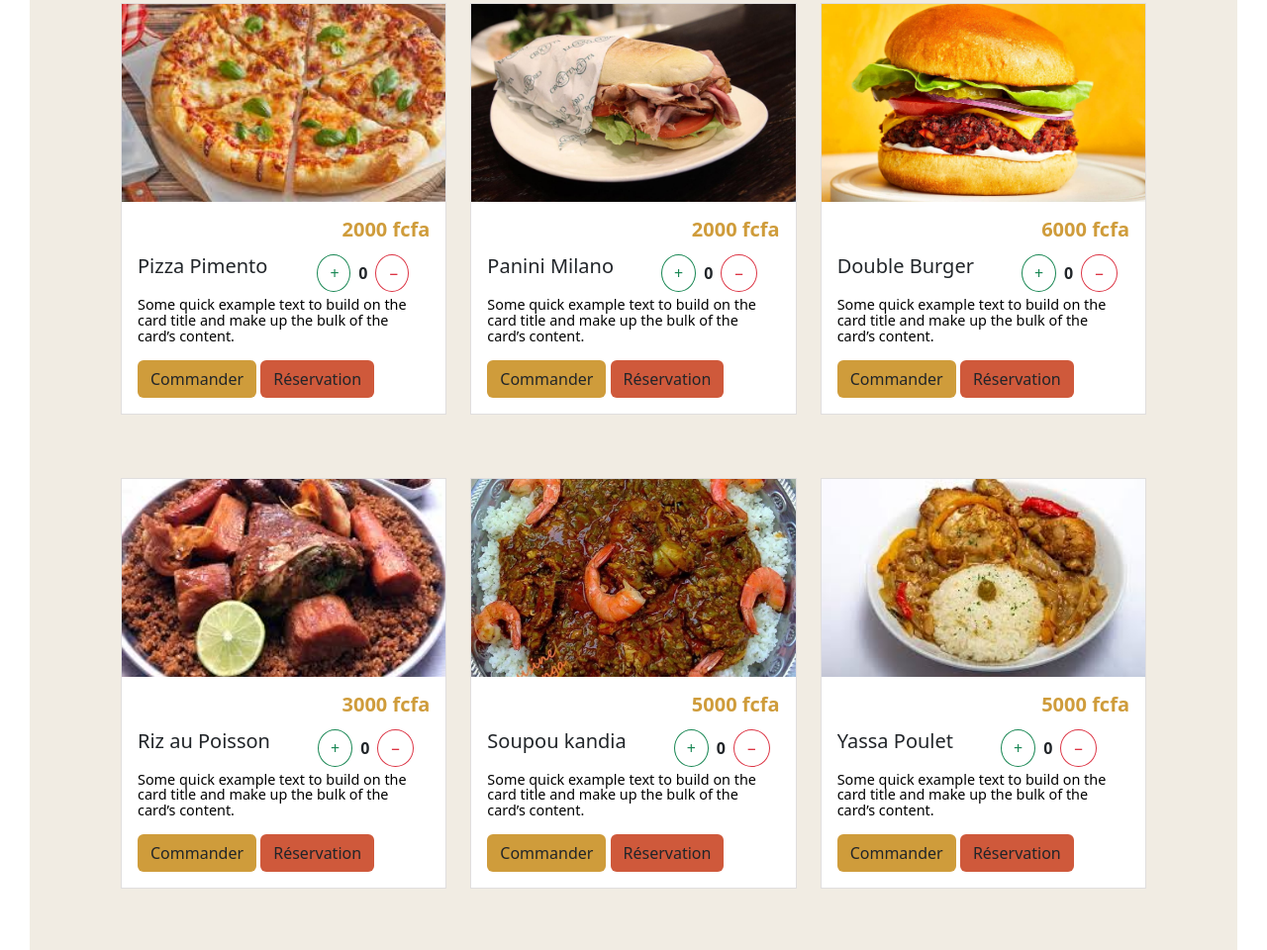
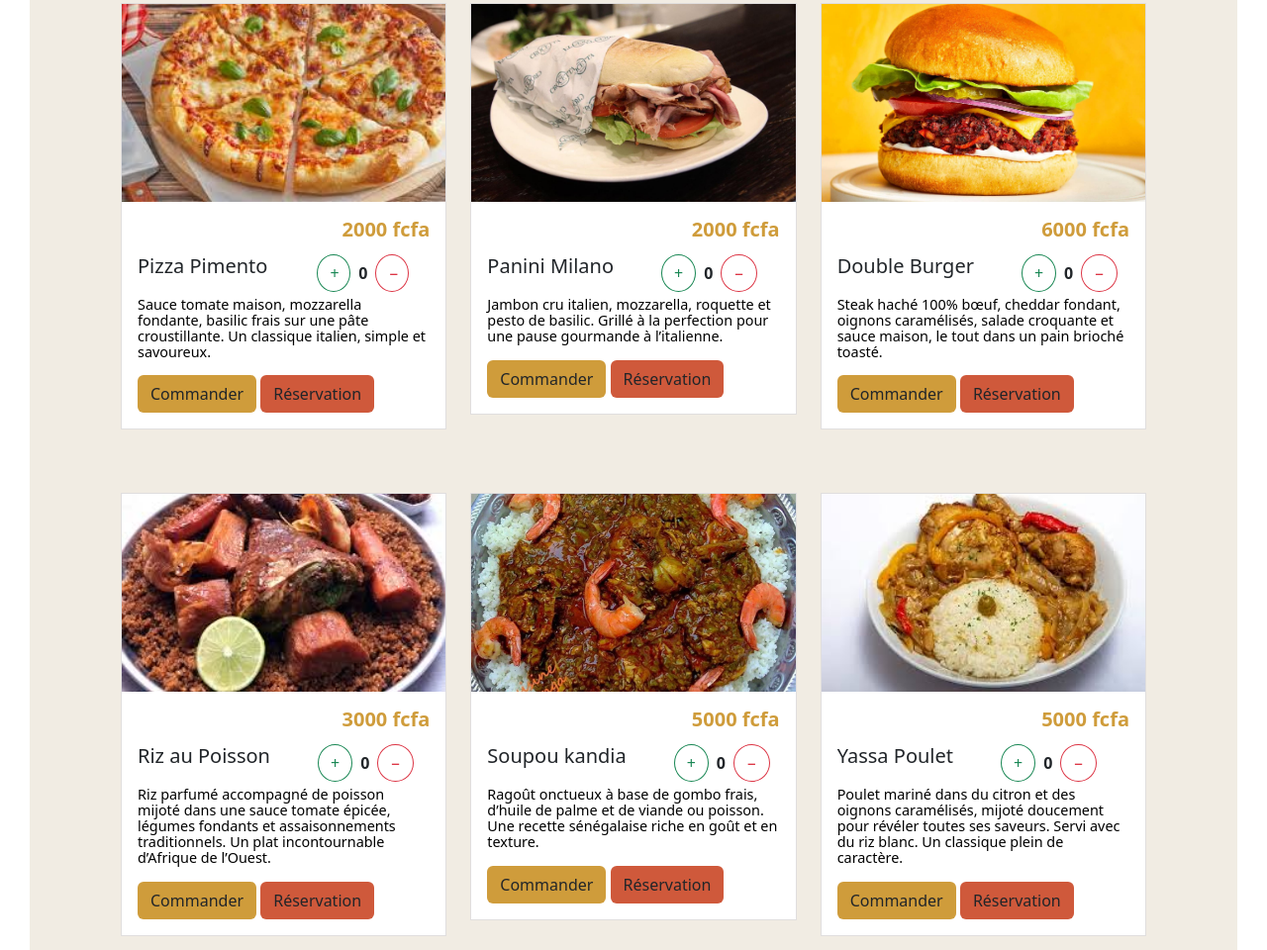
Before and after one commit to landingcamara/githubTeam, a plain HTML site: page pageDev/index.html in a window 1280 px wide. Shown: the part 1193-2153 px from the top of the page at 99% size. Drawn offline with nearby package versions, Linux system fonts and the light colour scheme; a script that the page names is missing.

Commit message:
partie doc App

```diff
--- a/pageDev/index.html
+++ b/pageDev/index.html
@@ -114,7 +114,7 @@
                                     </div>
                                 </div>
 
-                                <p class="card-text">Some quick example text to build on the card title and make up the bulk of the card’s content.</p>
+                                <p class="card-text">Sauce tomate maison, mozzarella fondante, basilic frais sur une pâte croustillante. Un classique italien, simple et savoureux.</p>
                                 <a href="#payement" style="background-color: #cf9c3b;" class="btn ">Commander</a>
                                 <a href="#order-form" style="background-color: #cf593b;" class="btn ">Réservation</a>
                             </div>
@@ -135,7 +135,7 @@
                                         <button class="btn btn-outline-danger  rounded-circle" onclick="changerQuantite2(-1)">−</button>
                                     </div>
                                 </div>
-                                <p class="card-text">Some quick example text to build on the card title and make up the bulk of the card’s content.</p>
+                                <p class="card-text">Jambon cru italien, mozzarella, roquette et pesto de basilic. Grillé à la perfection pour une pause gourmande à l’italienne.</p>
                                 <a href="#payement" style="background-color: #cf9c3b;" class="btn ">Commander</a>
                                 <a href="#order-form" style="background-color: #cf593b;" class="btn ">Réservation</a>
                             </div>
@@ -156,7 +156,7 @@
                                     <button class="btn btn-outline-danger  rounded-circle" onclick="changerQuantite3(-1)">−</button>
                                     </div>
                                 </div>
-                                <p class="card-text">Some quick example text to build on the card title and make up the bulk of the card’s content.</p>
+                                <p class="card-text">Steak haché 100% bœuf, cheddar fondant, oignons caramélisés, salade croquante et sauce maison, le tout dans un pain brioché toasté.</p>
                                 <a href="#payement" style="background-color: #cf9c3b;" class="btn ">Commander</a>
                                 <a href="#order-form" style="background-color: #cf593b;" class="btn ">Réservation</a>
                             </div>
@@ -181,7 +181,7 @@
                                     </div>
                                 </div>
 
-                                <p class="card-text">Some quick example text to build on the card title and make up the bulk of the card’s content.</p>
+                                <p class="card-text">Riz parfumé accompagné de poisson mijoté dans une sauce tomate épicée, légumes fondants et assaisonnements traditionnels. Un plat incontournable d’Afrique de l’Ouest.</p>
                                 <a href="#payement" style="background-color: #cf9c3b;" class="btn ">Commander</a>
                                 <a href="#order-form" style="background-color: #cf593b;" class="btn ">Réservation</a>
                             </div>
@@ -202,7 +202,7 @@
                                         <button class="btn btn-outline-danger  rounded-circle" onclick="changerQuantite5(-1)">−</button>
                                     </div>
                                 </div>
-                                <p class="card-text">Some quick example text to build on the card title and make up the bulk of the card’s content.</p>
+                                <p class="card-text">Ragoût onctueux à base de gombo frais, d’huile de palme et de viande ou poisson. Une recette sénégalaise riche en goût et en texture.</p>
                                 <a href="#payement" style="background-color: #cf9c3b;" class="btn ">Commander</a>
                                 <a href="#order-form" style="background-color: #cf593b;" class="btn ">Réservation</a>
                             </div>
@@ -223,7 +223,7 @@
                                         <button class="btn btn-outline-danger  rounded-circle" onclick="changerQuantite6(-1)">−</button>
                                     </div>
                                 </div>
-                                <p class="card-text">Some quick example text to build on the card title and make up the bulk of the card’s content.</p>
+                                <p class="card-text">Poulet mariné dans du citron et des oignons caramélisés, mijoté doucement pour révéler toutes ses saveurs. Servi avec du riz blanc. Un classique plein de caractère.</p>
                                 <a href="#payement" style="background-color: #cf9c3b;" class="btn ">Commander</a>
                                 <a href="#order-form" style="background-color: #cf593b;" class="btn ">Réservation</a>
                             </div>
@@ -682,7 +682,7 @@
                     <i class="fas fa-star"></i>
                     <i class="fas fa-star-half-alt"></i>
                 </div>
-                <p>Lorem ipsum, dolor sit amet consectetur adipisicing elit. Esse laudantium officia totam? Autem a assumenda tenetur blanditiis esse accusantium?</p>
+                <p>Un véritable coup de cœur ! L’accueil est chaleureux, le service impeccable, et les plats… un pur délice. Mention spéciale au chef pour la cuisson parfaite du magret de canard. Nous reviendrons sans hésiter !</p>
 
                 <img src="../assets/icones/guillemet.png" class="icone" alt="">
 
@@ -697,7 +697,7 @@
                     <i class="fas fa-star"></i>
                     <i class="fas fa-star-half-alt"></i>
                 </div>
-                <p>Lorem ipsum, dolor sit amet consectetur adipisicing elit. Esse laudantium officia totam? Autem a assumenda tenetur blanditiis esse accusantium?</p>
+                <p>Une belle découverte lors de mon séjour ! J'ai adoré la cuisine locale revisitée avec finesse. Un restaurant à ne pas manquer si vous êtes dans la région.</p>
 
                 <img src="../assets/icones/guillemet.png" class="icone" alt="">
             </div>
@@ -711,7 +711,7 @@
                     <i class="fas fa-star"></i>
                     <i class="far fa-star"></i>
                 </div>
-                <p>Lorem ipsum, dolor sit amet consectetur adipisicing elit. Esse laudantium officia totam? Autem a assumenda tenetur blanditiis esse accusantium?</p>
+                <p>Une expérience culinaire remarquable. Chaque plat est un voyage de saveurs parfaitement équilibré. L’accord mets-vins proposé était tout simplement sublime. Bravo à toute l’équipe !</p>
 
                 <img src="../assets/icones/guillemet.png" class="icone" alt="">
             </div>
```
